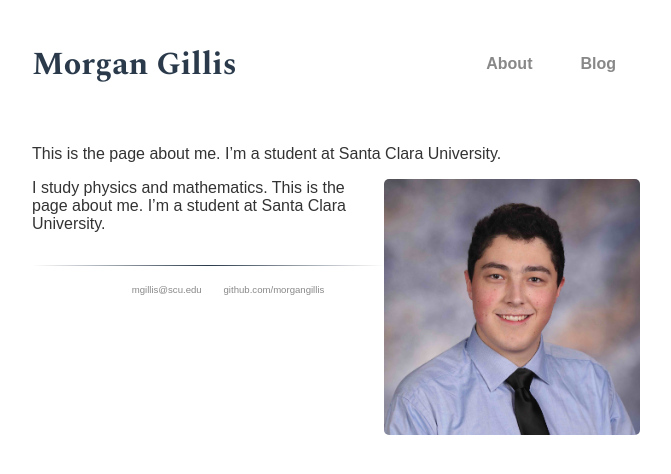
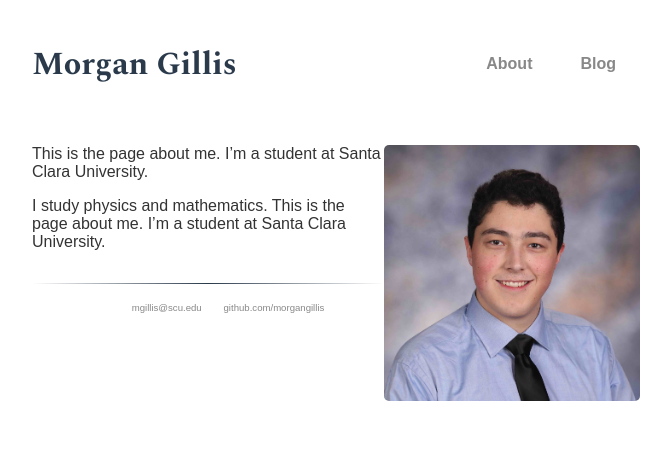
Before and after one commit to morgangillis/morgangillis.github.io, a Jekyll site: the page built from about.md, in a window 1280 px wide. Shown: the top 474 px of the page, without its empty margins (304-975 px from the left). Built offline with Jekyll 4.4.1, drawn with Linux system fonts in a browser that asks for light colours; some web fonts are replaced.

Commit message:
Update about.md

```diff
--- a/about.md
+++ b/about.md
@@ -4,8 +4,8 @@ title: About - Morgan Gillis
 permalink: /about/
 ---
 
+<img align="right" src="{{ site.url }}/assets/portrait.jpg" height="256px" width="256px">
+
 This is the page about me. I'm a student at Santa Clara University.
 
-<img align="right" src="{{ site.url }}/assets/portrait.jpg" height="256px" width="256px">
-
 I study physics and mathematics. This is the page about me. I'm a student at Santa Clara University.
```
